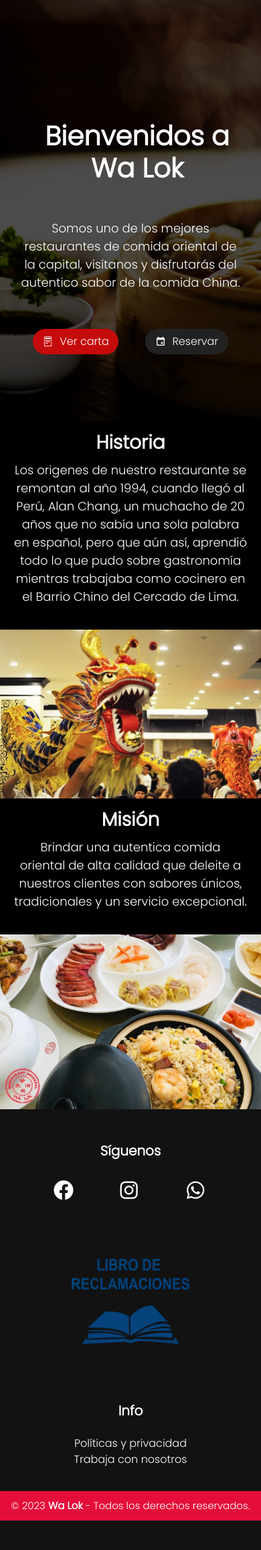
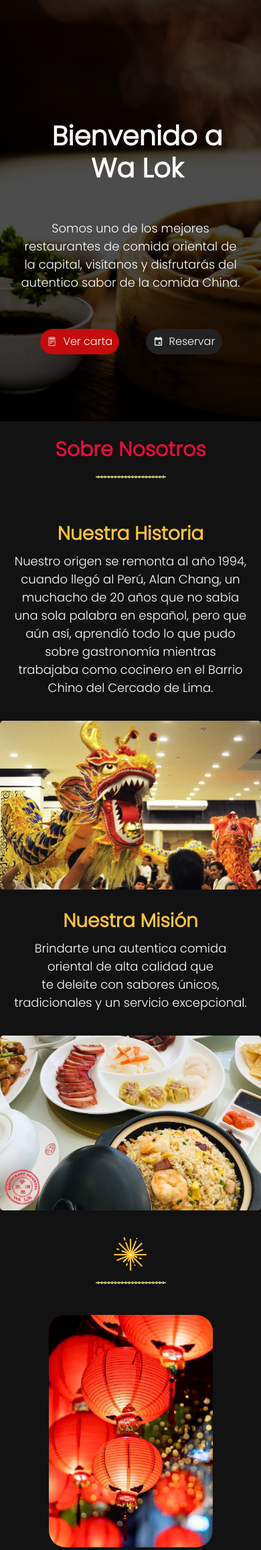
Before and after one commit to Fabris05/Walok, a PHP site: page / in a window 390 px wide. Shown: the part 80-2394 px from the top of the page at 67% size. Before the commit the page ends 2350 px from the top, so only its background shows below. Run offline with PHP 8.4, Linux system fonts and the light colour scheme.

Commit message:
index actualizado

```diff
--- a/css/index.css
+++ b/css/index.css
@@ -10,28 +10,45 @@
     width: 100%;
     height: 100%;
     margin-top: -1px;
+    background-color: #121212;
 }
 .index-header, .index-header2, .index-header3{
     flex-direction: column;
     background-position: center;
     background-repeat: no-repeat;
     background-size: cover;
+    background-color: #121212;
     width: 100%;
     height: auto;
     padding: 130px 50px 250px 40px;
-    transition: opacity 0.9s ease-in-out;
+}
+
+
+.mostrar{
+    opacity: 1;
+    visibility: visible;
+    transition: opacity 1.5s linear;
+    background-color: #121212;
+
+}
+
+.ocultar{
+    visibility: hidden;
+    opacity: 0;
+    height: 0;
+    padding: 0;
+    background-color: #121212;
 }
 .index-header{
-    display: flex;
     background-image: linear-gradient(to right, rgb(0 0 0 / .5),rgb(0 0 0 / .5)), url('../img/index-1.webp');
 }
 .index-header2{
-    display: none;
+
     background-image: linear-gradient(to right, rgb(0 0 0 / .5),rgb(0 0 0 / .5)), url('../img/index2.webp');
 }
 
 .index-header3{
-    display: none;
+
     background-image: linear-gradient(to right, rgb(0 0 0 / .5),rgb(0 0 0 / .5)), url('../img/index.3.webp');
 }
 
@@ -51,6 +68,7 @@
 
 .index-resume{
     font-size: 23px;
+    z-index: inherit;
 }
 .buttons-container{
     display: flex;
@@ -110,14 +128,39 @@
     }
 }
 
+.tittle{
+    display: flex;
+    flex-direction: column;
+    align-items: center;
+    padding: 20px;
+    font-weight: bold;
+    .aboutUs{
+        display: flex;
+        font-size: 50px;
+        color: rgb(229, 14, 58);
+        text-decoration: wavy;
+    }
+    .separator{
+        display: flex;
+        background-color: darkkhaki;
+        border: 1px solid khaki;
+        border: 0; height: 2px;
+        border-top: 1px dashed black;
+        border-bottom: 1px dashed black;
+        width: 30%;
+    }
+}
 .text{
     display: flex;
     flex-direction: column;
-    background-color: black;
+    background-color: #121212;
+    border-radius: 3px;
 
-    #img-content{
+    .img-content{
         width: 100%;
         height: auto;
+        transition: opacity 0.9s ease-in-out;
+        border-radius: 5px;
     }
 }
 
@@ -136,6 +179,7 @@
 }
 .content-img{
     display: flex;
+    border-radius: 25px;
     width: 50%;
     margin-top: 0px;
 }
@@ -147,13 +191,51 @@
 
 h2{
     font-weight: bold;
-    color: white;
-    font-size: 34px;
+    color: rgb(251, 197, 47);
+    font-size: 30px;
 }
 p{
     color: white;
-    font-size: 25px;
+    font-size: 20px;
     padding: 2px 20px 20px 20px;
+}
+
+.icon{
+    display: flex;
+    flex-direction: column;
+    background-color: #121212;
+    align-items: center;
+    padding: 40px 20px 10px 20px;
+    .icon-fi{
+        width: 50px;
+        height: auto;
+        transition: opacity 0.9s ease-in-out;
+    }
+    .separator{
+        display: flex;
+        background-color: darkkhaki;
+        border: 1px solid khaki;
+        border: 0; height: 2px;
+        border-top: 1px dashed black;
+        border-bottom: 1px dashed black;
+        width: 10%;
+    }
+}
+
+.images{
+    display: flex;
+    flex-direction: row;
+    background-color: #121212;
+    padding: 20px;
+    justify-content: center;
+    gap: 50px;
+    transition: opacity 0.9s ease-in-out;
+    .decorate-img{
+        width: 23%;
+        height: auto;
+        border-radius: 25px;
+        transition: opacity 0.9s ease-in-out;
+    }
 }
 
 /* RESPONSIVE */
@@ -218,7 +300,7 @@
         align-items: center;
         justify-content: center;
         padding: 7px;
-
+        margin-left: 40px;
         .img-icon{
             display: flex;
             width: 15%;
@@ -239,7 +321,6 @@
         align-items: center;
         justify-content: center;
         padding: 7px;
-        margin-right: 20px;
         .img-icon{
             width: 15%;
             height: auto;
@@ -252,11 +333,31 @@
             justify-content: center;
         }
     }
-
+    .tittle{
+        display: flex;
+        flex-direction: column;
+        align-items: center;
+        font-weight: bold;
+        .aboutUs{
+            display: flex;
+            font-size: 30px;
+            color: rgb(229, 14, 58);
+            text-decoration: wavy;
+        }
+        .separator{
+            display: flex;
+            background-color: darkkhaki;
+            border: 1px solid khaki;
+            border: 0; height: 2px;
+            border-top: 1px dashed black;
+            border-bottom: 1px dashed black;
+            width: 30%;
+        }
+    }
     .text{
         display: flex;
         flex-direction: column;
-        background-color: black;
+        background-color: #121212;
         width: 100%;
         overflow: hidden;
         #img-content{
@@ -297,15 +398,44 @@
     }
 
     h2{
-        color: white;
+        color: rgb(251, 197, 47);
         font-size: 28px;
-        margin-top: 15px;
+        margin-top: 30px;
     }
     p{
         color: white;
         font-size: 18px;
         padding: 2px 20px 20px 20px;
         text-wrap: balance;
+    }
+    .icon{
+        align-items: center;
+        padding: 40px 20px 10px 20px;
+        .icon-fi{
+            width: 50px;
+            height: auto;
+            transition: opacity 0.9s ease-in-out;
+        }
+        .separator{
+            display: flex;
+            background-color: darkkhaki;
+            border: 2px solid khaki;
+            border: 0; height: 2px;
+            border-top: 1px dashed black;
+            border-bottom: 1px dashed black;
+            width: 30%;
+        }
+    }
+    .images{
+        display: flex;
+        flex-direction: column;
+        align-items: center;
+        .decorate-img{
+            width: 70%;
+            height: auto;
+            border-radius: 25px;
+            transition: opacity 0.9s ease-in-out;
+        }
     }
 }
 
--- a/index.php
+++ b/index.php
@@ -8,12 +8,11 @@
     <link rel="stylesheet" href="https://cdnjs.cloudflare.com/ajax/libs/font-awesome/6.4.2/css/all.min.css" integrity="sha512-z3gLpd7yknf1YoNbCzqRKc4qyor8gaKU1qmn+CShxbuBusANI9QpRohGBreCFkKxLhei6S9CQXFEbbKuqLg0DA==" crossorigin="anonymous" referrerpolicy="no-referrer" />
 </head>
 
-
     <div class="body-container">
         <div class="index-header">
             <div class="index-font">
                 <h1>
-                    Bienvenidos a
+                    Bienvenido a
                     <br>
                     Wa Lok
                 </h1>
@@ -37,7 +36,7 @@
 
             <div class="index-font">
                 <h1>
-                    Bienvenidos a
+                    Bienvenido a
                     <br>
                     Wa Lok
                 </h1>
@@ -61,7 +60,7 @@
 
             <div class="index-font">
                 <h1>
-                    Bienvenidos a
+                    Bienvenido a
                     <br>
                     Wa Lok
                 </h1>
@@ -80,29 +79,44 @@
                 </div>
            </div>
         </div>
-
+        <div class="tittle">
+            <span class="aboutUs">Sobre Nosotros</span>
+            <hr class="separator">
+        </div>
         <div class="text">
             <div class="content-top">
                 <div class="content-text">
-                    <h2>Historia</h2>
-                    <p>Los origenes de nuestro restaurante se remontan al año 1994, cuando llegó al Perú, Alan Chang, un muchacho de 20 años que no sabía una sola palabra en español, pero que aún así, aprendió todo lo que pudo sobre gastronomía mientras trabajaba como cocinero en el Barrio Chino del Cercado de Lima.</p>
+                    <h2>Nuestra Historia</h2>
+                    <p>Nuestro origen se remonta al año 1994, cuando llegó al Perú, Alan Chang, un muchacho de 20 años que no sabía una sola palabra en español, pero que aún así, aprendió todo lo que pudo sobre gastronomía mientras trabajaba como cocinero en el Barrio Chino del Cercado de Lima.</p>
                 </div>
 
                 <div class="content-img">
-                    <img src="./img/historia.webp" id="img-content">
+                    <img src="./img/historia.webp" class="img-content">
                 </div>
             </div>
 
             <div class="content-botton">
                 <div class="content-img">
-                    <img src="./img/mision.webp" id="img-content">
+                    <img src="./img/mision.webp" class="img-content">
                 </div>
 
                 <div class="content-text">
-                    <h2>Misión</h2>
-                    <p>Brindar una autentica comida oriental de alta calidad que deleite a nuestros clientes con sabores únicos, tradicionales y un servicio excepcional.</p>
+                    <h2>Nuestra Misión</h2>
+                    <p>Brindarte una autentica comida oriental de alta calidad que te deleite con sabores únicos, tradicionales y un servicio excepcional.</p>
                 </div>
             </div>
+        </div>
+
+        <div class="icon" >
+            <img src="./img/icon-fireworks.png" alt="icon" class="icon-fi" >
+            <hr class="separator">
+        </div>
+
+        <div class="images">
+            <img src="./img/cultura.webp" alt="" class="decorate-img">
+            <img src="./img/tradicion.webp" alt="" class="decorate-img">
+            <img src="./img/inside.webp" alt="" class="decorate-img">
+
         </div>
     </div>
     <footer class="footer">
@@ -132,6 +146,5 @@
             <small>&copy; 2023 <b>Wa Lok</b> - Todos los derechos reservados.</small>
         </div>
     <script src="js/script_index.js"></script>
-    <script src="https://stackpath.bootstrapcdn.com/bootstrap/4.1.0/js/bootstrap.min.js"></script>
 </body>
 </html>
--- a/js/script_index.js
+++ b/js/script_index.js
@@ -1,12 +1,23 @@
-document.addEventListener("DOMContentLoaded", function(){
-    const headers=document.querySelectorAll('.index-header, .index-header2, .index-header3');
-    let currentIndex=0;
+document.addEventListener("DOMContentLoaded", function() {
+    const headers = document.querySelectorAll('.index-header, .index-header2, .index-header3');
+    let currentIndex = 0;
 
-    function mostrarHeader(){
-        headers[currentIndex].style.display='none';
-        currentIndex=(currentIndex+1) % headers.length;
-        headers[currentIndex].style.display='flex'
+    function mostrarHeader() {
+        // Ocultar el elemento actual
+        headers[currentIndex].classList.remove('mostrar');
+        headers[currentIndex].classList.add('ocultar');
+
+        currentIndex = (currentIndex + 1) % headers.length;
+
+        // Mostrar el siguiente elemento
+        headers[currentIndex].classList.remove('ocultar');
+        headers[currentIndex].classList.add('mostrar');
     }
 
-    setInterval(mostrarHeader, 3500);
+    // Mostrar el primer elemento y ocultar index-header2 e index-header3
+    headers[currentIndex].classList.add('mostrar');
+    headers[1].classList.add('ocultar');
+    headers[2].classList.add('ocultar');
+
+    setInterval(mostrarHeader, 8000);
 });
```
Also changed, not shown: img/cultura.webp (added), img/icon-fireworks.png (added), img/inside.webp (added), img/tradicion.webp (added).
